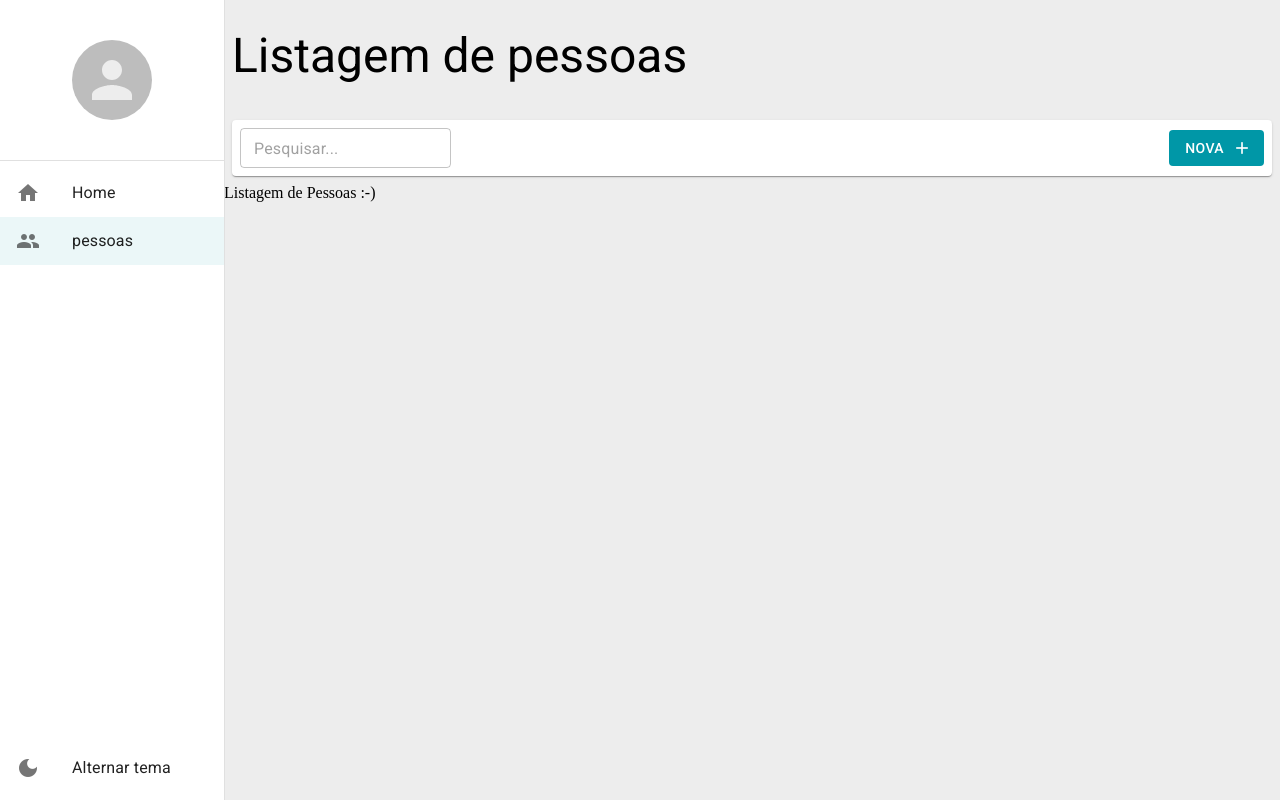
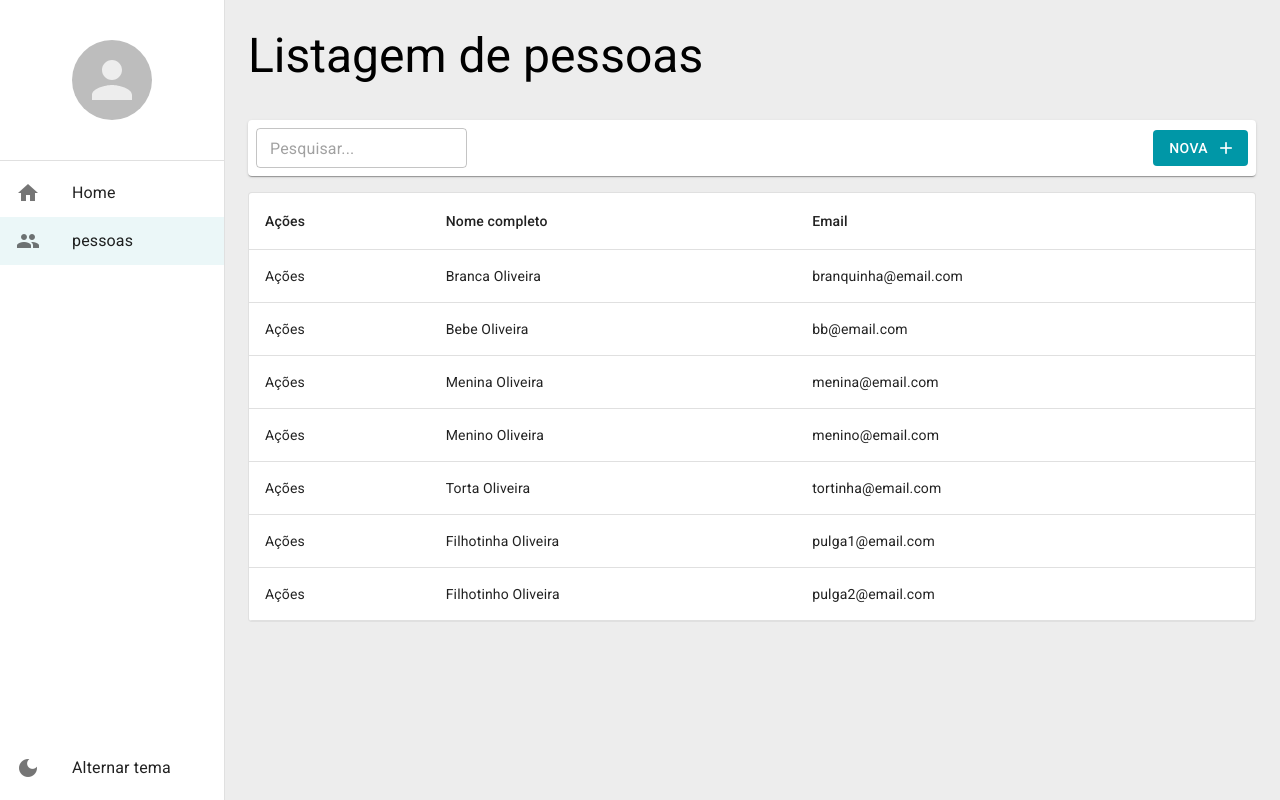
Before and after one commit to erika0liveira/react-crud, a React (Create React App) app: page /people in a window 1280 px wide. Built offline with nearby package versions, Linux system fonts and the light colour scheme; data requests are answered from the project's data file.

Commit message:
ADD: table for people listing

```diff
--- a/mock/database.json
+++ b/mock/database.json
@@ -5,6 +5,42 @@
             "fullName": "Branca Oliveira",
             "email": "branquinha@email.com",
             "cityId": 1
+        },
+        {
+            "id": 2,
+            "fullName": "Bebe Oliveira",
+            "email": "bb@email.com",
+            "cityId": 1
+        },
+        {
+            "id": 3,
+            "fullName": "Menina Oliveira",
+            "email": "menina@email.com",
+            "cityId": 1
+        },
+        {
+            "id": 4,
+            "fullName": "Menino Oliveira",
+            "email": "menino@email.com",
+            "cityId": 1
+        },
+        {
+            "id": 5,
+            "fullName": "Torta Oliveira",
+            "email": "tortinha@email.com",
+            "cityId": 1
+        },
+        {
+            "id": 6,
+            "fullName": "Filhotinha Oliveira",
+            "email": "pulga1@email.com",
+            "cityId": 1
+        },
+        {
+            "id": 7,
+            "fullName": "Filhotinho Oliveira",
+            "email": "pulga2@email.com",
+            "cityId": 1
         }
     ]
 }
--- a/src/pages/people/PeopleListing.tsx
+++ b/src/pages/people/PeopleListing.tsx
@@ -1,27 +1,40 @@
-import { useEffect, useMemo } from "react";
+import { useEffect, useMemo, useState } from "react";
+import { Table, TableBody, TableCell, TableContainer, TableHead, TableRow, Paper, TableFooter, LinearProgress } from "@mui/material";
 import { useSearchParams } from "react-router-dom";
 
+import { PeopleServices, IPersonListing } from "../../shared/services/api/people/PeopleServices";
 import { ListingTool } from "../../shared/components";
+import { LayoutBase } from "../../shared/layouts";
 import { useDebounce } from "../../shared/hooks";
-import { LayoutBase } from "../../shared/layouts";
-import { PeopleServices } from "../../shared/services/api/people/PeopleServices";
+import { Environment } from "../../shared/environment";
 
 export const PeopleListing: React.FC = () => {
   const [searchParams, setSearchParams] = useSearchParams();
   const { debounce } = useDebounce();
+
+  const [rows, setRows] = useState<IPersonListing[]>([]);
+  const [isLoading, setIsLoading] = useState(true);
+  const [totalCount, setTotalCount] = useState(0);
 
   const search = useMemo(() => {
     return searchParams.get("search") || "";
   }, [searchParams]);
 
   useEffect(() => {
+    setIsLoading(true);
+
     debounce(() => {
       PeopleServices.getAll(1, search)
         .then((result) => {
+          setIsLoading(false);
+
           if(result instanceof Error){
             alert(result.message);
           } else {
             console.log(result);
+
+            setTotalCount(result.totalCount);
+            setRows(result.data);
           }
         });
     });
@@ -39,7 +52,43 @@
         />
       }
     >
-      Listagem de Pessoas :-)
+      <TableContainer component={Paper} variant="outlined" sx={{ m: 1, width: "auto" }}>
+        <Table>
+
+          <TableHead>
+            <TableRow>
+              <TableCell>Ações</TableCell>
+              <TableCell>Nome completo</TableCell>
+              <TableCell>Email</TableCell>
+            </TableRow>
+          </TableHead>
+
+          <TableBody>
+            {rows.map(row => (
+              <TableRow key={row.id}>
+                <TableCell>Ações</TableCell>
+                <TableCell>{row.fullName}</TableCell>
+                <TableCell>{row.email}</TableCell>
+              </TableRow>
+            ))}
+          </TableBody>
+
+          {totalCount === 0 && !isLoading && (
+            <caption>{Environment.EMPTY_LISTING}</caption>
+          )}
+
+          <TableFooter>
+            {isLoading && (
+              <TableRow>
+                <TableCell colSpan={3}>
+                  <LinearProgress variant="indeterminate" />
+                </TableCell>
+              </TableRow>
+            )}
+          </TableFooter>
+
+        </Table>
+      </TableContainer>
     </LayoutBase>
   );
 };
--- a/src/shared/layouts/LayoutBase.tsx
+++ b/src/shared/layouts/LayoutBase.tsx
@@ -17,7 +17,7 @@
 
   return (
     <>
-      <Box height="100%" display="flex" flexDirection="column" gap={1}>
+      <Box height="100%" display="flex" flexDirection="column" gap={1} marginX={2}>
         <Box display="flex" alignItems="center" padding={1} height={theme.spacing(smDown ? 6 : mdDown ? 8 : 12)} gap={1}>
 
           {smDown && (
--- a/src/shared/services/api/people/PeopleServices.ts
+++ b/src/shared/services/api/people/PeopleServices.ts
@@ -1,14 +1,14 @@
 import { Environment } from "../../../environment";
 import { Api } from "../axios-config";
 
-interface IPersonListing {
+export interface IPersonListing {
   id: number;
   email: string;
   cityId: number;
   fullName: string;
 }
 
-interface IPersonDetail {
+export interface IPersonDetail {
   id: number;
   email: string;
   cityId: number;
```
